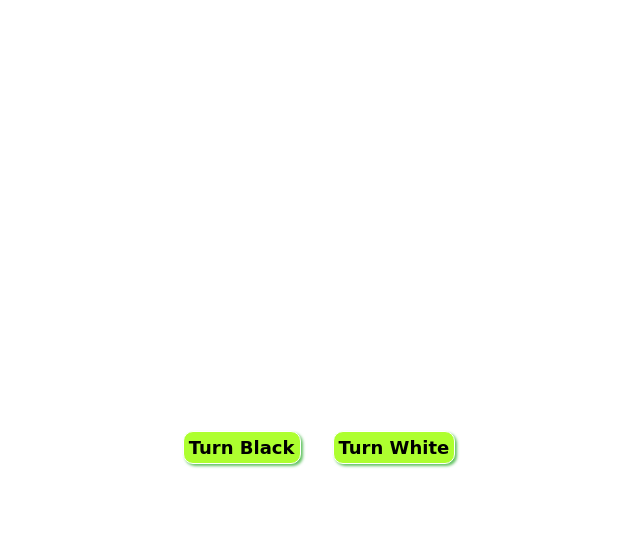
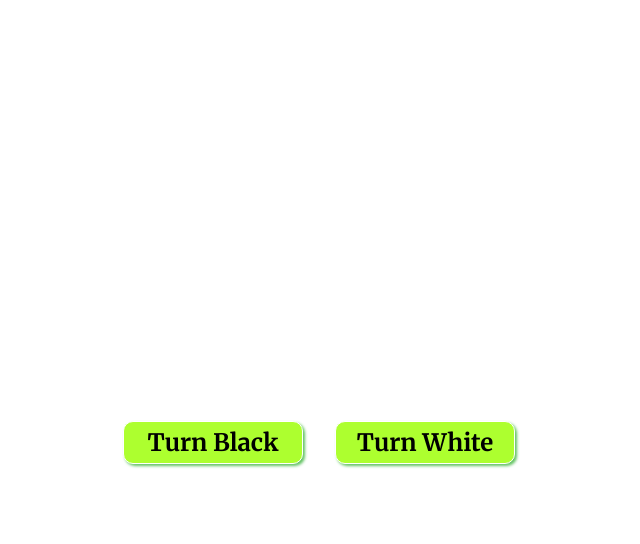
Before and after one commit to Chirukeshyt/Transition-Effect, a plain HTML site: page index.html in a window 1280 px wide. Shown: the part 256-800 px from the top of the page, without its empty margins (321-961 px from the left). Drawn offline with Linux system fonts and the light colour scheme.

Commit message:
button style

```diff
--- a/index.html
+++ b/index.html
@@ -5,6 +5,9 @@
     <meta name="viewport" content="width=device-width, initial-scale=1.0">
     <title>Document</title>
     <link rel="stylesheet" href="style.css">
+    <link rel="preconnect" href="https://fonts.googleapis.com">
+<link rel="preconnect" href="https://fonts.gstatic.com" crossorigin>
+<link href="https://fonts.googleapis.com/css2?family=Merriweather:ital,wght@0,300;0,400;0,700;0,900;1,300;1,400;1,700;1,900&display=swap" rel="stylesheet">
 </head>
 <body>
     <div class="con">
--- a/style.css
+++ b/style.css
@@ -1,10 +1,14 @@
+
+@import url('https://fonts.googleapis.com/css2?family=Merriweather:ital,wght@0,300;0,400;0,700;0,900;1,300;1,400;1,700;1,900&display=swap');
+
 *{
     margin: 0;
     padding: 0;
     box-sizing: border-box;
 }
 body{
-    background-color: rgb(0, 0, 0)
+    background-color: rgb(0, 0, 0);
+
 }
 .main{
     height: 100%;
@@ -29,11 +33,16 @@ body{
     background-color: greenyellow;
     border-radius: 10px;
     padding: 5px;
+    width: 180px;
     font-family: cursive;
     font-weight: bolder;
-    font-size: large;
+    font-size:x-large;
     border: 1px solid white;
     box-shadow: 2px 2px 3px rgb(98, 195, 98);
+    font-family: "Merriweather", serif;
+    font-weight:bolder;
+    font-style: normal;
+
 }
 .con{
     display: flex;
@@ -43,16 +52,16 @@ body{
 
 }
 button:hover{
-    background-color: rgb(206, 255, 133);
-    transform: scale(1.3);
+    background-color: rgb(49, 181, 238);
+    transform: scale(1.1);
     transition: 500ms;
     transition: transform 500ms cubic-bezier(0.215, 0.610, 0.355, 1.000);
 }
-button:not(:hover){
+/* button:not(:hover){
     transform: scale(1);
     transition:500ms;
     transition: transform 500ms cubic-bezier(0.215, 0.610, 0.355, 1.000);
-}
+} */
 .main1{
     height: 100%;
     width: 100%;
@@ -72,4 +81,8 @@ button:not(:hover){
     position: absolute;
     bottom:70%;
     font-size: 3em;
+    font-family: "Merriweather", serif;
+        font-weight:bolder;
+        font-style: normal;
+
 }
```
